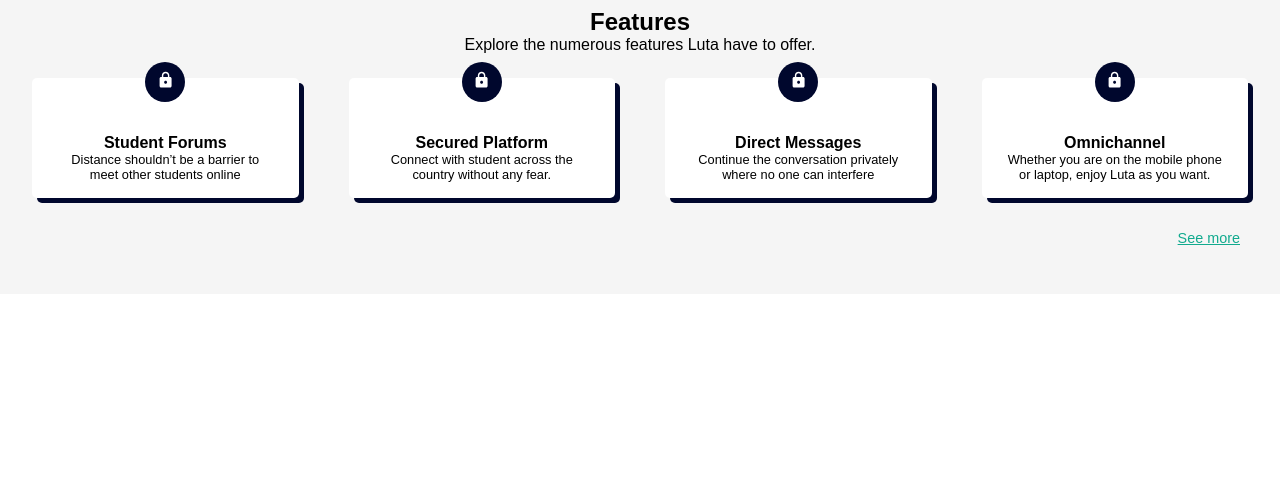
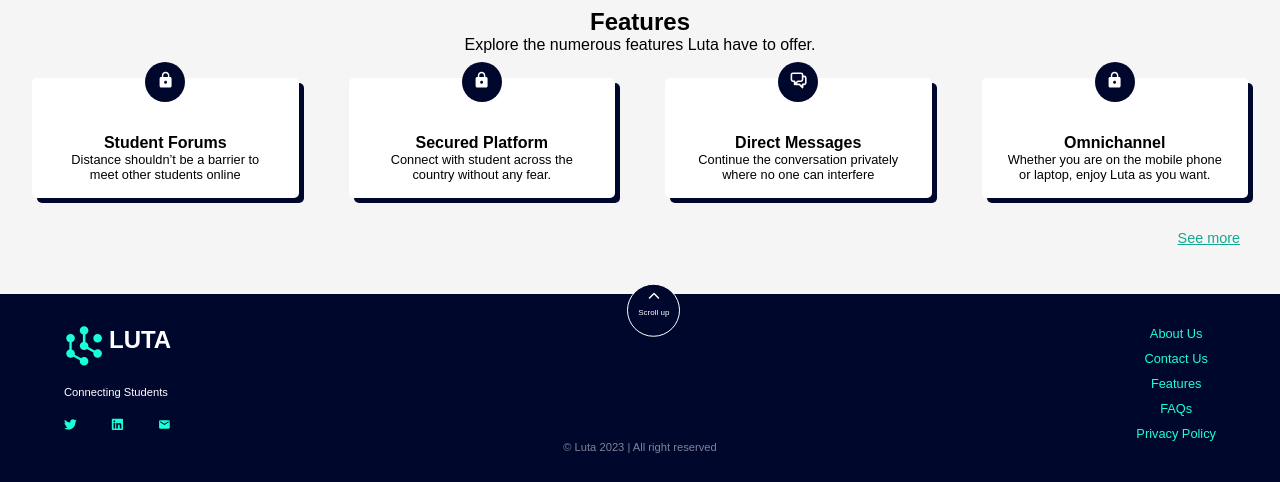
Before and after one commit to Luta-org/Luta, a Next.js app: page / in a window 1280 px wide. Shown: the part 1549-2031 px from the top of the page. Before the commit the page ends 1843 px from the top, so only its background shows below. Built offline with nearby package versions, Linux system fonts and the light colour scheme; a web font is replaced by a local one.

Commit message:
initialized footer

```diff
--- /dev/null
+++ b/components/Artilce.js
@@ -0,0 +1,35 @@
+import {
+    Flex,
+    Box,
+    Text,
+    Button
+} from '@chakra-ui/react';
+
+const Artilce = () => {
+    const buttonStyle = {
+        backgroundColor: '#1affd5',
+        color: '#00072d',
+        borderRadius: '15px',
+        fontSize: '14px',
+        padding: '7px 20px',
+        width: '120px',
+        cursor: 'pointer',
+        fontWeight: '500'
+      }
+
+  return (
+    <Flex sx={{
+        backgroundColor: '#fff',
+        margin: '0 2rem',
+        alignItems: 'center',
+        justifyContent: 'center'
+    }}>
+        <Box>
+            <Text>Don’t be left out. Join the rest of the Nigerian students to explore what social life really means.</Text>
+            <Button style={buttonStyle}>Get Started</Button>
+        </Box>
+    </Flex>
+  )
+}
+
+export default Artilce
--- a/components/Features.js
+++ b/components/Features.js
@@ -7,7 +7,7 @@
 } from '@chakra-ui/react';
 
 import { IoMdLock } from 'react-icons/io';
-import { IoIosArrowForward } from 'react-icons/io';
+import { HiOutlineChatAlt2 } from 'react-icons/hi'
 
 const Features = () => {
   return (
@@ -108,7 +108,7 @@
                         borderRadius:'100%',
                         transform: 'translateY(-80%)'
                     }}>
-                    <Text><IoMdLock /></Text>
+                    <Text><HiOutlineChatAlt2 /></Text>
                 </Box>
 
                 <Heading sx={{
--- /dev/null
+++ b/components/Footer.js
@@ -0,0 +1,118 @@
+import {
+    Box,
+    Stack,
+    Heading,
+    Text,
+    Flex
+} from '@chakra-ui/react';
+import Image from 'next/image';
+import Link from 'next/link';
+import { IoIosArrowUp } from 'react-icons/io';
+import {
+    FaTwitter,
+    FaLinkedin
+} from 'react-icons/fa';
+import { MdMail } from 'react-icons/md';
+import styles from '../styles/Section.module.css';
+
+const Footer = () => {
+    const linkStyle = {
+        color: '#1AFFD5',
+        fontSize: '16px',
+        textDecoration: 'none',
+        fontSize: '.8rem'
+    }
+
+  return (
+    <Box sx={{
+        backgroundColor: '#00072D',
+        p: '2rem 4rem',
+        color: '#fff'
+    }}>
+        <Flex sx={{
+            justifyContent: 'space-between'
+        }}>
+            <Stack direction={'column'} spacing={20}>
+                <Stack direction={'row'} spacing={5}>
+                    <Image
+                    src="/Vector.svg"
+                    alt="luta logo"
+                    width="40"
+                    height="40"
+                    />
+
+                    <Heading>LUTA</Heading>
+                </Stack>
+
+                <Text sx={{
+                    fontSize: '.7rem'
+                }}>Connecting Students</Text>
+
+                <Flex sx={{
+                    fontSize: '.9rem',
+                    justifyContent: 'space-between'
+                }}>
+                    <Link style={linkStyle} href={'#'}>
+                        <FaTwitter />
+                    </Link>
+                    <Link style={linkStyle} href={'#'}>
+                        <FaLinkedin />
+                    </Link>
+                    <Link style={linkStyle} href={'#'}>
+                        <MdMail />
+                    </Link>
+                </Flex>
+            </Stack>
+
+            {/* Scroll Button */}
+            <Box className={styles.scroll} sx={{
+                height: '3.3rem',
+                width: '3.3rem',
+                textAlign: 'center',
+                lineHeight: '-1rem',
+                backgroundColor: '#00072D',
+                border: '1px solid #fff',
+                p: '.2rem',
+                borderRadius: '100%',
+                transform: 'translateY(-80%)',
+                cursor: 'pointer'
+            }}>
+                <IoIosArrowUp />
+                <Text sx={{
+                    fontSize: '.5rem'
+                }}>Scroll up</Text>
+            </Box>
+
+
+            {/* Links */}
+            <Stack direction='column' spacing={'10'} sx={{
+                textAlign: 'center'
+            }}>
+                <Link style={linkStyle} href={'#'}>
+                    About Us
+                </Link>
+                <Link style={linkStyle} href={'#'}>
+                    Contact Us
+                </Link>
+                <Link style={linkStyle} href={'#'}>
+                    Features
+                </Link>
+                <Link style={linkStyle} href={'#'}>
+                    FAQs
+                </Link>
+                <Link style={linkStyle} href={'#'}>
+                    Privacy Policy
+                </Link>
+            </Stack>
+        </Flex>
+
+        <Text sx={{
+            fontSize: '.7rem',
+            color: '#808396',
+            textAlign: 'center'
+        }}>&copy; Luta 2023 | All right reserved</Text>
+    </Box>
+  )
+}
+
+export default Footer
--- a/components/SectionA.js
+++ b/components/SectionA.js
@@ -18,8 +18,8 @@
     padding: '7px 20px',
     width: '120px',
     cursor: 'pointer'
+  }
 
-  }
   return (
     <Flex style={{
       color: '#fff',
--- a/pages/index.js
+++ b/pages/index.js
@@ -7,6 +7,8 @@
 import SectionC from '@/components/SectionC';
 import SectionD from '@/components/SectionD';
 import Features from '@/components/Features';
+import Artilce from '@/components/Artilce';
+import Footer from '@/components/Footer';
 
 export default function Home() {
   return (
@@ -50,6 +52,11 @@
         {/* Features Section */}
         <Features />
 
+        {/* Article */}
+        {/* <Artilce /> */}
+
+        {/* Footer */}
+        <Footer />
       </Box>
     </>
   )
```
Also changed, not shown: styles/Section.module.css (+10 -0 lines).
